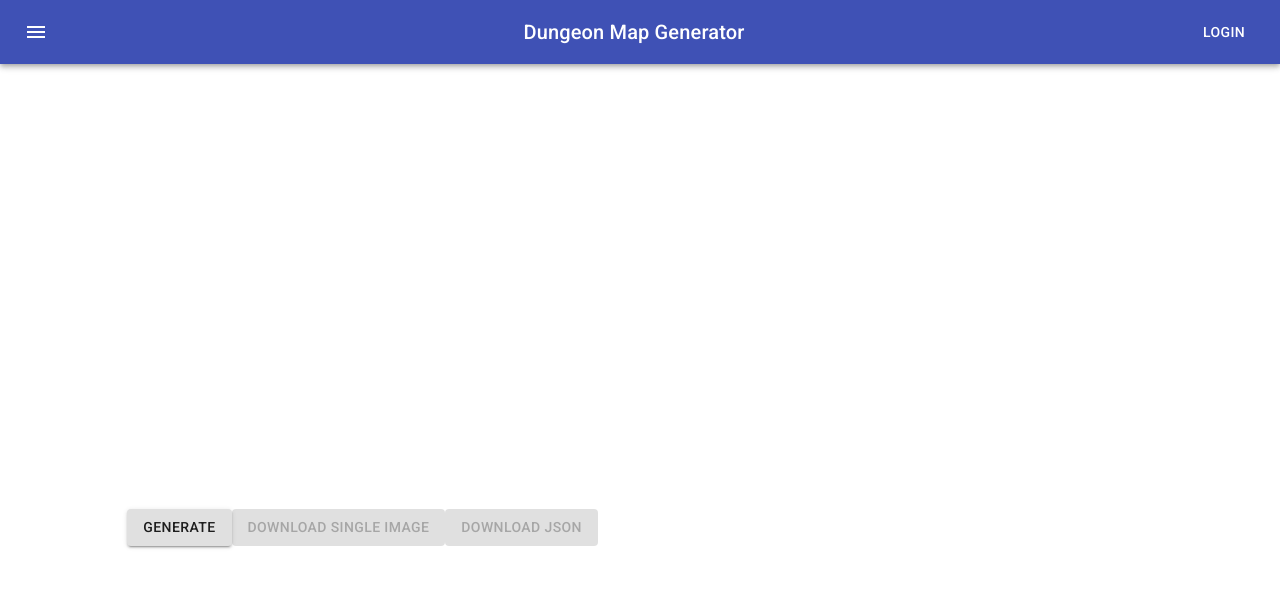
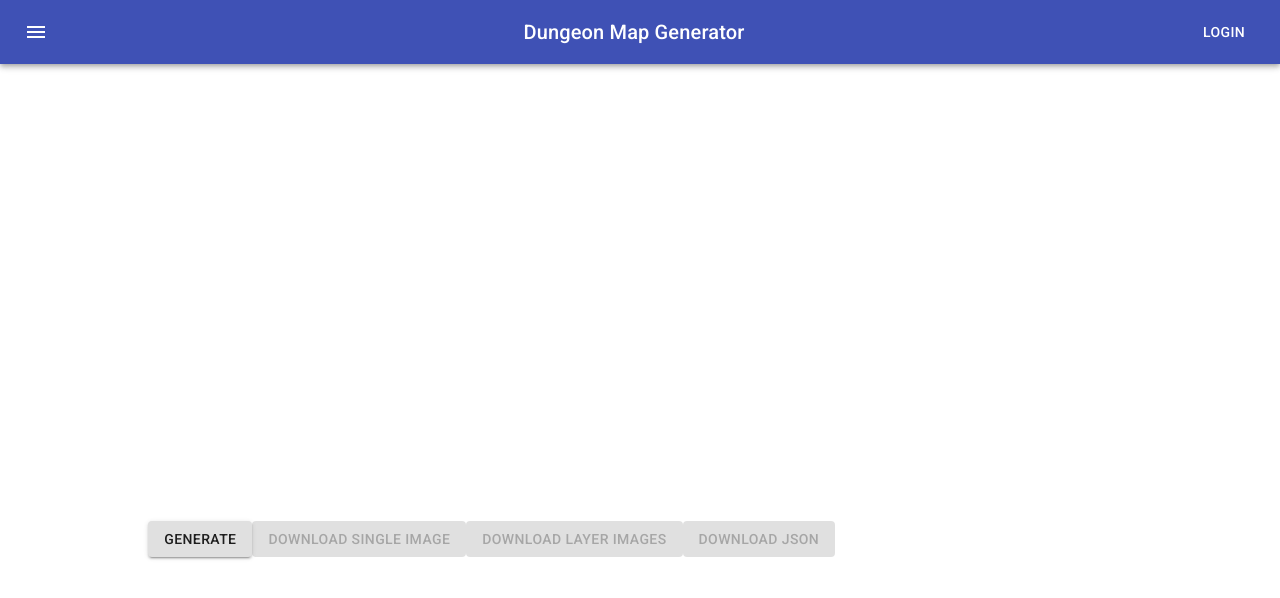
Before and after one commit to software-capstone-team5/dungeon-map-generator, a React (Create React App) app in the folder frontend/: page / in a window 1280 px wide. Shown: the top 598 px of the page. Built offline with nearby package versions, Linux system fonts and the light colour scheme.

Commit message:
#9 Allow converting to layer images

```diff
--- a/frontend/src/components/DungeonDisplay.tsx
+++ b/frontend/src/components/DungeonDisplay.tsx
@@ -5,6 +5,7 @@ import { TileType } from '../constants/TileType';
 import { Coordinates } from '../models/Coordinates';
 import { DungeonMap } from '../models/DungeonMap';
 import { RegionInstance } from '../models/RegionInstance';
+import CSS from 'csstype';
 
 type Props = {
     map: DungeonMap | null;
@@ -12,13 +13,33 @@ type Props = {
 }
 
 class DungeonDisplay extends Component {
-	private canvasRef: React.RefObject<any>;
+	private backgroundRef: React.RefObject<any>;
+	private mainRef: React.RefObject<any>;
+	private hiddenRef: React.RefObject<any>;
+	private combinedRef: React.RefObject<any>;
 	props: Props;
+
+	private containerStyle: CSS.Properties = {
+		display: 'grid'
+	}
+
+	private canvasStyle: CSS.Properties = {
+		gridArea: '1/1'
+	}
+
+	private combinedStyle: CSS.Properties = {
+		gridArea: '1/1',
+		visibility: 'hidden'
+	}
 
 	constructor(props: Props) {
 		super(props)
 		this.props = props
-		this.canvasRef = React.createRef();
+		// this.containerRef = React.createRef();
+		this.backgroundRef = React.createRef();
+		this.mainRef = React.createRef();
+		this.hiddenRef = React.createRef();
+		this.combinedRef = React.createRef();
 	}
 
 	componentDidMount() {
@@ -43,58 +64,68 @@ class DungeonDisplay extends Component {
 	}
 
 	render() {
-		return <canvas ref={this.canvasRef} {...this.props.canvasProps}/>
+		return <div style={this.containerStyle}>
+			<canvas style={this.canvasStyle} ref={this.backgroundRef} {...this.props.canvasProps}/>
+			<canvas style={this.canvasStyle} ref={this.mainRef} {...this.props.canvasProps}/>
+			<canvas style={this.canvasStyle} ref={this.hiddenRef} {...this.props.canvasProps}/>
+			<canvas style={this.combinedStyle} ref={this.combinedRef} {...this.props.canvasProps}/>
+		</div>
 	}
 
 	getSingleImage(){
-		const canvas = this.canvasRef.current;
-		if (!canvas){
-			return
-		}
+		const canvases = this.getCanvases();
 
-		return canvas.toDataURL("image/png");
+		var combinedCanvas = this.combinedRef.current;
+		var context = combinedCanvas.getContext('2d');
+
+		canvases.forEach((canvas) => {
+			context.drawImage(canvas, 0, 0);
+		})
+
+		return combinedCanvas.toDataURL("image/png");
+	}
+
+	getMultipleImages(): any[]{
+		return this.getCanvases().map((canvas) => canvas.toDataURL("image/png"));
 	}
 
 	drawDungeon(dungeonMap: DungeonMap) {
-		const canvas = this.canvasRef.current;
-		if (!canvas){
-			return
-		}
-
-		const context = canvas.getContext('2d');
-		if (!context){
-			return
-		}
+		var canvases = this.getCanvases();
+		var contexts = canvases.map((canvas) => canvas.getContext('2d'));
 
 		var width = dungeonMap.getWidth();
 		var height = dungeonMap.getHeight();
-		canvas.width = width * dungeonMap.tileSize;
-		canvas.height = height * dungeonMap.tileSize;
+		var canvasWidth = width * dungeonMap.tileSize;
+		var canvasHeight = height * dungeonMap.tileSize;
+		canvases.forEach((canvas) => {
+			canvas.width = canvasWidth;
+			canvas.height = canvasHeight;
+		})
+
+		// TODO: Use background image;
+		contexts[0].fillStyle = '#E0D3AF';
+		contexts[0].fillRect(0, 0, canvasWidth, canvasHeight);
 
 		for (var x = 0; x < width; x++){
 			for (var y = 0; y < height; y++){
 				var region = dungeonMap.getRegionInstance(x, y);
 				var startx = dungeonMap.tileSize * x;
-				var starty =  canvas.height - dungeonMap.tileSize * (y + 1);
+				var starty =  canvasHeight - dungeonMap.tileSize * (y + 1);
 				if (region){
 					if (y == 0 || y == height){
 						var i = 0;
 					}
-					context.drawImage(region.tileSet.get(TileType.floor), startx, starty);
+					contexts[1].drawImage(region.tileSet.get(TileType.floor), startx, starty);
 				}
-				else {
-					context.fillStyle = '#E0D3AF';
-					context.fillRect(startx, starty, dungeonMap.tileSize, dungeonMap.tileSize);
-				}
-				this.drawWalls(region, dungeonMap, x, y, width, height, context, startx, starty);
+				this.drawWalls(region, dungeonMap, x, y, width, height, contexts[1], startx, starty);
 			}
 		}
 
 		dungeonMap.rooms.forEach((room) => {
-			this.drawEntrances(room, dungeonMap, context, canvas.height);
+			this.drawEntrances(room, dungeonMap, contexts[1], contexts[2], canvasHeight);
 		});
 		dungeonMap.corridors.forEach((corridor) => {
-			this.drawEntrances(corridor, dungeonMap, context, canvas.height);
+			this.drawEntrances(corridor, dungeonMap, contexts[1], contexts[2], canvasHeight);
 		});
 	}
 
@@ -116,52 +147,68 @@ class DungeonDisplay extends Component {
 		}
 	}
 
-	private drawEntrances(region: RegionInstance, dungeonMap: DungeonMap, context: any, canvasHeight: number){
+	private drawEntrances(region: RegionInstance, dungeonMap: DungeonMap, context: any, hiddenContext: any, canvasHeight: number){
 		region.entrances.forEach((entrance) => {
 			var startx = dungeonMap.tileSize * entrance.location.x;
 			var starty =  canvasHeight - dungeonMap.tileSize * (entrance.location.y + 1);
 
 			var tileTypes;
+			switch(entrance.direction){
+				case (Direction.left):
+					tileTypes = [TileType.regularDoorLeft, TileType.lockedDoorLeft, TileType.secretDoorLeft];
+					break;
+				case (Direction.right):
+					tileTypes = [TileType.regularDoorRight, TileType.lockedDoorRight, TileType.secretDoorRight];
+					break;
+				case (Direction.up):
+					tileTypes = [TileType.regularDoorUp, TileType.lockedDoorUp, TileType.secretDoorUp];
+					break;
+				case (Direction.down):
+					tileTypes = [TileType.regularDoorDown, TileType.lockedDoorDown, TileType.secretDoorDown];
+			}
+
 			switch(entrance.type){
 				case (EntranceType.regular):
-					tileTypes = [TileType.regularDoorLeft, TileType.regularDoorRight, TileType.regularDoorUp,TileType.regularDoorDown];
+					context.drawImage(region.tileSet.get(tileTypes[0]), startx, starty);
 					break;
 				case (EntranceType.locked):
-					tileTypes = [TileType.lockedDoorLeft, TileType.lockedDoorRight, TileType.lockedDoorUp, TileType.secretDoorDown];
+					context.drawImage(region.tileSet.get(tileTypes[1]), startx, starty);
 					break
 				case (EntranceType.secret):
-					tileTypes = [TileType.secretDoorLeft, TileType.secretDoorRight, TileType.secretDoorUp, TileType.secretDoorDown];
-			}
+					hiddenContext.drawImage(region.tileSet.get(tileTypes[2]), startx, starty);
 
-			switch(entrance.direction){
-				case (Direction.left):
-					context.drawImage(region.tileSet.get(tileTypes[0]), startx, starty);
-					break;
-				case (Direction.right):
-					context.drawImage(region.tileSet.get(tileTypes[1]), startx, starty);
-					break;
-				case (Direction.up):
-					context.drawImage(region.tileSet.get(tileTypes[2]), startx, starty);
-					break;
-				case (Direction.down):
-					context.drawImage(region.tileSet.get(tileTypes[3]), startx, starty);
 			}
 		})
 	}
 
 	clearDungeon(){
-		const canvas = this.canvasRef.current;
-		if (!canvas){
-			return
+		var canvases = this.getCanvases();
+		var contexts = canvases.map((canvas) => canvas.getContext('2d'));
+		contexts.forEach((context) => {
+			context.fillStyle = "rgba(255, 255, 255, 0)";
+			context.fillRect(0, 0, canvases[0].width, canvases[0].height);
+		})
+	}
+
+	private getCanvases(){
+		const backgroundCanvas = this.backgroundRef.current;
+		if (!backgroundCanvas){
+			return []
+		}
+		const mainCanvas = this.mainRef.current;
+		if (!mainCanvas){
+			return []
+		}
+		const hiddenCanvas = this.hiddenRef.current;
+		if (!hiddenCanvas){
+			return []
+		}
+		const combinedCanvas = this.combinedRef.current;
+		if (!combinedCanvas){
+			return []
 		}
 
-		const context = canvas.getContext('2d');
-		if (!context){
-			return
-		}
-
-		context.fillStyle = "rgba(255, 255, 255, 0)";
-		context.fillRect(0, 0, canvas.width, canvas.height);
+		return [backgroundCanvas, mainCanvas, hiddenCanvas, combinedCanvas];
 	}
 }
 
--- a/frontend/src/components/Parent.tsx
+++ b/frontend/src/components/Parent.tsx
@@ -64,6 +64,7 @@ class Parent extends React.Component<Props, State> {
 
         this.handleGenerate = this.handleGenerate.bind(this);
         this.handleSingleDownload = this.handleSingleDownload.bind(this);
+        this.handleLayerDownloads = this.handleLayerDownloads.bind(this);
         this.handleJsonDownload = this.handleJsonDownload.bind(this);
     }
 
@@ -94,6 +95,20 @@ class Parent extends React.Component<Props, State> {
         }
     }
 
+    handleLayerDownloads() {
+        var current = this.dungeonDisplay.current;
+        if (current && this.state.map){
+            var urls = current.getMultipleImages();
+            urls.forEach((url, i) => {
+                // TODO: zip?
+                var link = document.createElement('a');
+                link.download = 'DungeonMap' + i + '.png';
+                link.href = url;
+                link.click();
+            })
+        }
+    }
+
     async handleJsonDownload() {
         if (this.state.map){
             var json = this.state.map.getJSON();
@@ -108,10 +123,12 @@ class Parent extends React.Component<Props, State> {
     render() {
         return (
             <div>
+                <DungeonDisplay map={this.state.map} canvasProps={null} ref={this.dungeonDisplay}></DungeonDisplay>
 				<Button onClick={this.handleGenerate} variant="contained">Generate</Button>
 				<Button onClick={this.handleSingleDownload} disabled={!this.state.map} variant="contained">Download Single Image</Button>
+				<Button onClick={this.handleLayerDownloads} disabled={!this.state.map} variant="contained">Download Layer Images</Button>
 				<Button onClick={this.handleJsonDownload} disabled={!this.state.map} variant="contained">Download JSON</Button>
-				<DungeonDisplay map={this.state.map} canvasProps={null} ref={this.dungeonDisplay}></DungeonDisplay>
+
             </div>
         );
     }
```
